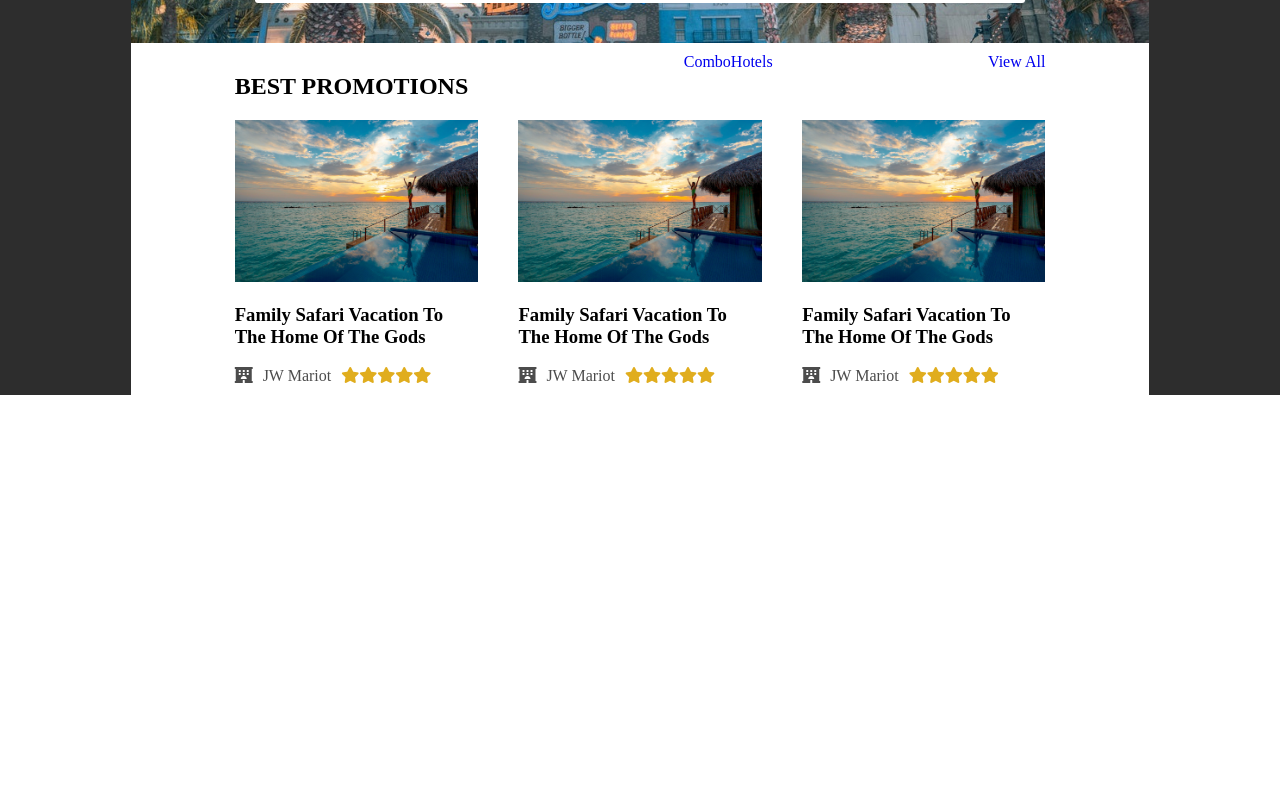
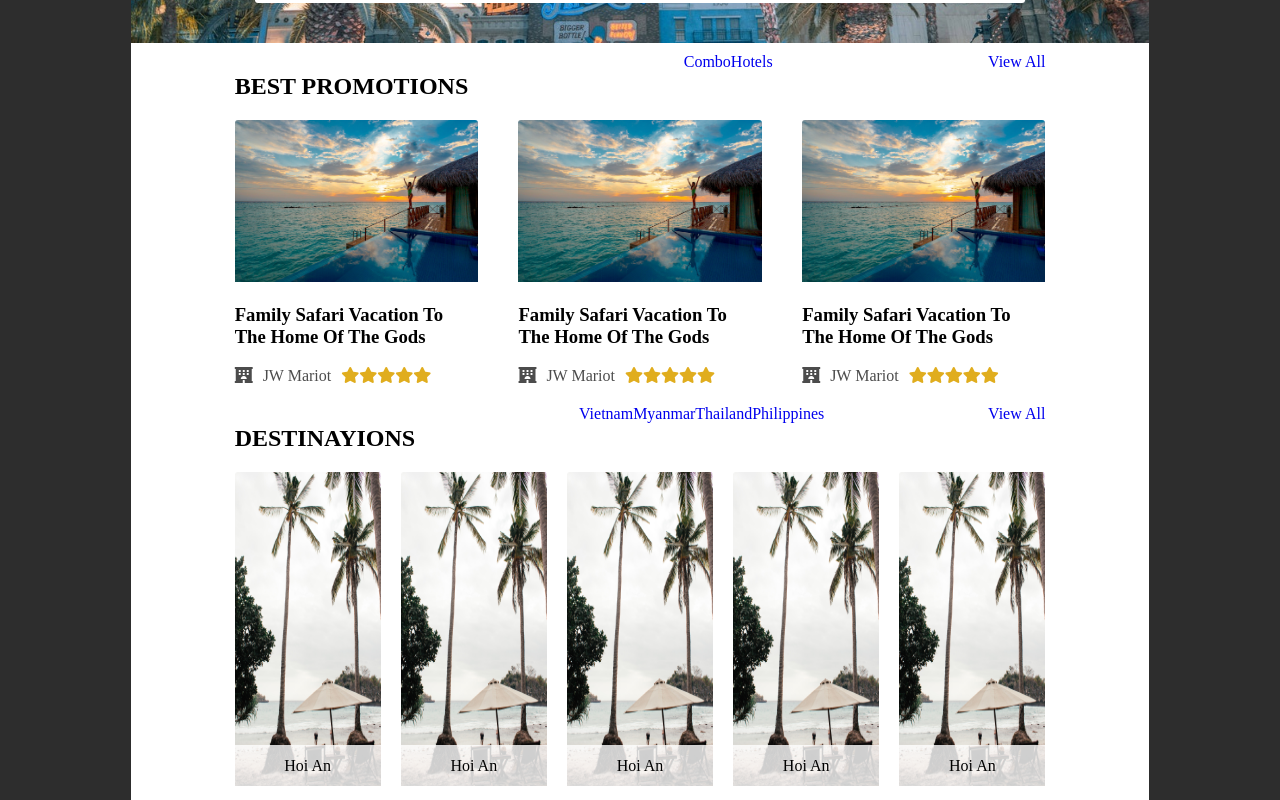
Before and after one commit to Ahmedloll/Online-Booking-Website, a Vue app: page / in a window 1280 px wide. Shown: the part 537-1337 px from the top of the page. Before the commit the page ends 932 px from the top, so only its background shows below. Built offline with nearby package versions, Linux system fonts and the light colour scheme.

Commit message:
added a component for destinations list and a component for each item to be nested in the destinations list component .. just semantics and some layout desinging and a bit of style

```diff
--- /dev/null
+++ b/src/components/DestinationItem.vue
@@ -0,0 +1,35 @@
+<template>
+  <div class="promotionitem">
+    <div class="color">
+      Hoi An
+    </div>
+    <img src="../assets/pexels-ricardo-esquivel-1802255.jpg" />
+  </div>
+</template>
+<script>
+export default {
+  name: "PromotionItem",
+};
+</script>
+<style scoped>
+.promotionitem {
+  width: 18%;
+  position: relative;
+}
+img {
+  width: 100%;
+  height: 314px;
+  border-radius: 3px 3px 0 0;
+}
+.color {
+  width: 100%;
+  height: 41px;
+  position: absolute;
+  right: 0;
+  top: 273px;
+  z-index: 1;
+  background: rgba(255,255,255,0.8);
+  text-align: center;
+  line-height: 41px;
+}
+</style>
--- /dev/null
+++ b/src/components/DestinationsList.vue
@@ -0,0 +1,35 @@
+<template>
+  <section class="bgwhite layout">
+    <div class="container flex-s-between">
+      <h2>DESTINAYIONS</h2>
+      <div>
+        <a href="#">Vietnam</a>
+        <a href="#">Myanmar</a>
+        <a href="#">Thailand</a>
+        <a href="#">Philippines</a>
+      </div>
+      <a href="#">View All</a>
+    </div>
+    <div class="container flex-s-between">
+      <DestinationItem></DestinationItem>
+      <DestinationItem></DestinationItem>
+      <DestinationItem></DestinationItem>
+      <DestinationItem></DestinationItem>
+      <DestinationItem></DestinationItem>
+    </div>
+  </section>
+</template>
+
+<script>
+import DestinationItem from "./DestinationItem";
+
+export default {
+  name: "DestinationsList",
+  components: {
+    DestinationItem,
+  },
+};
+</script>
+
+<style scoped>
+</style>
--- a/src/components/Main.vue
+++ b/src/components/Main.vue
@@ -2,18 +2,21 @@
   <main>
     <SearchBar></SearchBar>
     <PromotionsList></PromotionsList>
+    <DestinationsList></DestinationsList>
   </main>
 </template>
 
 <script>
 import SearchBar from "./SearchBar";
-import PromotionsList from './PromotionsList'
+import PromotionsList from "./PromotionsList";
+import DestinationsList from "./DestinationsList";
 
 export default {
   name: "Main",
   components: {
     SearchBar,
     PromotionsList,
+    DestinationsList,
   },
 };
 </script>
--- a/src/components/PromotionItem.vue
+++ b/src/components/PromotionItem.vue
@@ -25,7 +25,9 @@ export default {
   width: 30%;
 }
 img {
+
   width: 100%;
+  border-radius: 3px 3px 0 0;
 }
 i.fa-hotel{
   color: #4C4C4C;
```
Also changed, not shown: src/assets/pexels-ricardo-esquivel-1802255.jpg (added).
